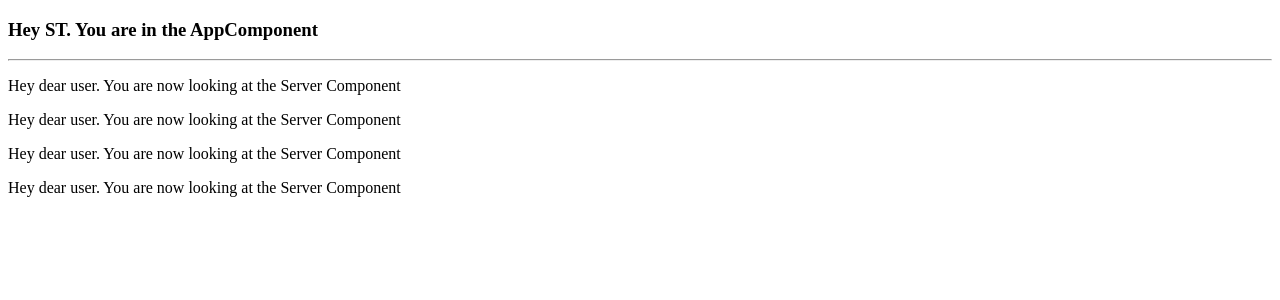
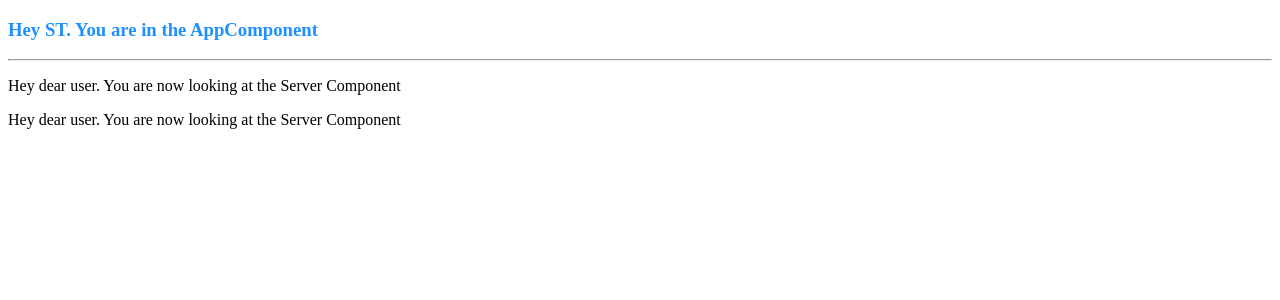
Before and after one commit to ST2020wa/angular-demo-1, an Angular app: page / in a window 1280 px wide. Shown: the top 300 px of the page. Built offline with nearby package versions, Linux system fonts and the light colour scheme.

Commit message:
add new components

```diff
--- a/src/app/app.component.css
+++ b/src/app/app.component.css
@@ -0,0 +1,3 @@
+h3 {
+  color: darkblue;
+}
--- a/src/app/app.component.html
+++ b/src/app/app.component.html
@@ -1,5 +1,9 @@
-<h3>Hey ST. You are in the AppComponent</h3>
-<hr>
-<app-server></app-server>
-<app-server></app-server>
-<app-servers></app-servers>
+<div class="container">
+  <div class="row">
+    <div class="col-xs-12">
+      <h3>Hey ST. You are in the AppComponent</h3>
+      <hr>
+      <app-servers></app-servers>
+    </div>
+  </div>
+</div>
--- a/src/app/app.component.ts
+++ b/src/app/app.component.ts
@@ -3,7 +3,12 @@
 @Component({
   selector: 'app-root',
   templateUrl: './app.component.html',
-  styleUrls: ['./app.component.css']
+  // styleUrls: ['./app.component.css']
+  styles: [`
+    h3 {
+      color: dodgerblue;
+    }
+  `]
 })
 export class AppComponent {
 }
--- a/src/app/app.module.ts
+++ b/src/app/app.module.ts
@@ -4,12 +4,14 @@
 import {ServerComponent} from './server/server.component';
 import {FormsModule} from '@angular/forms';
 import { ServersComponent } from './servers/servers.component';
+import { SuccessAlertComponent } from './success-alert/success-alert.component';
 
 @NgModule({
   declarations: [
     AppComponent,
     ServerComponent,
-    ServersComponent
+    ServersComponent,
+    SuccessAlertComponent
   ],
   imports: [
     BrowserModule,
--- /dev/null
+++ b/src/app/success-alert/success-alert.component.html
@@ -0,0 +1 @@
+<p>success-alert works!</p>
--- /dev/null
+++ b/src/app/success-alert/success-alert.component.ts
@@ -0,0 +1,15 @@
+import { Component, OnInit } from '@angular/core';
+
+@Component({
+  selector: 'app-success-alert',
+  templateUrl: './success-alert.component.html',
+  styleUrls: ['./success-alert.component.css']
+})
+export class SuccessAlertComponent implements OnInit {
+
+  constructor() { }
+
+  ngOnInit(): void {
+  }
+
+}
```
Also changed, not shown: src/app/success-alert/success-alert.component.css (added), src/app/warningAlert/warningAlert.component.css (added), src/app/warningAlert/warningAlert.component.html (added), src/app/warningAlert/warningAlert.component.ts (added), 1 other file (tests, documents, lock files or other folders).
